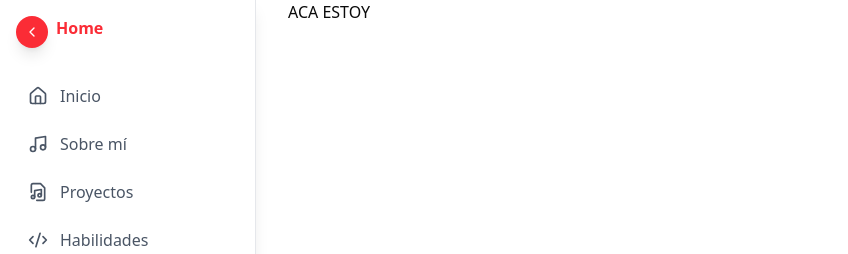
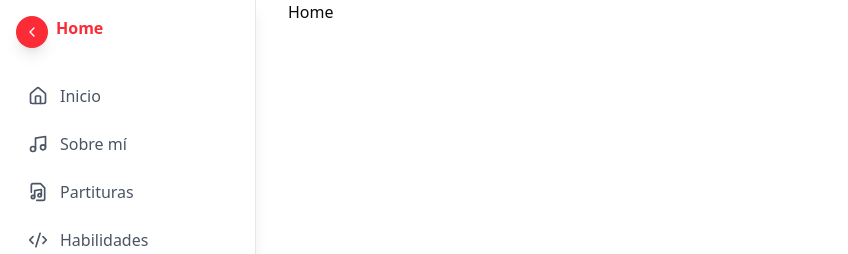
Before and after one commit to alvaroagu/share-melody-frontend, a Next.js app: page /melody/home in a window 1280 px wide. Shown: the top 254 px of the page, without its empty margins (0-848 px from the left). Built offline with nearby package versions, Linux system fonts and the light colour scheme.

Commit message:
feat: register form

```diff
--- a/app/melody/home/page.tsx
+++ b/app/melody/home/page.tsx
@@ -1,10 +1,11 @@
 "use client";
+import { CreateRegisterForm } from "@/components/form/CreateRegisterForm";
 import { ContentLayout } from "@/components/layout/ContentLayout";
 
 export default function Home() {
   return (
     <ContentLayout title="Home">
-      <div>ACA ESTOY</div>
+      <div>Home</div>
     </ContentLayout>
   );
 }
--- a/components/form/CreateRegisterForm.tsx
+++ b/components/form/CreateRegisterForm.tsx
@@ -46,7 +46,7 @@ const registerSchema = z
     path: ["confirmPassword"],
   });
 
-export function RegisterForm() {
+export function CreateRegisterForm() {
   const router = useRouter();
   const form = useForm<z.infer<typeof registerSchema>>({
     resolver: zodResolver(registerSchema),
--- a/components/layout/Navbar.tsx
+++ b/components/layout/Navbar.tsx
@@ -96,7 +96,7 @@ const Navbar = ({ onCollapseChange, title }: NavbarProps) => {
             {
               href: "/melody/my_sheet_music",
               icon: FileMusic,
-              text: "Proyectos",
+              text: "Partituras",
             },
             { href: "/melody/skills", icon: Code2, text: "Habilidades" },
           ].map((item) => {
```
